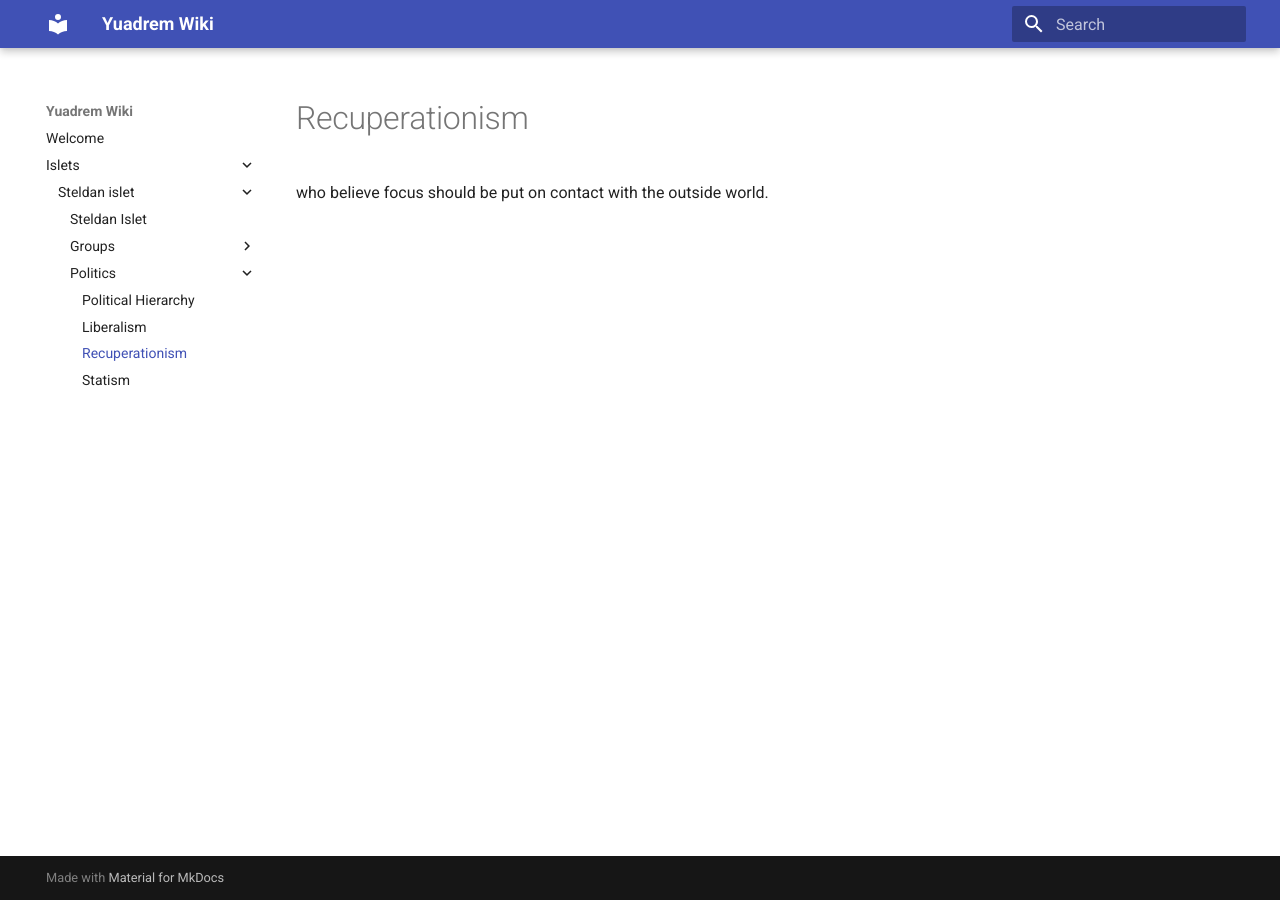
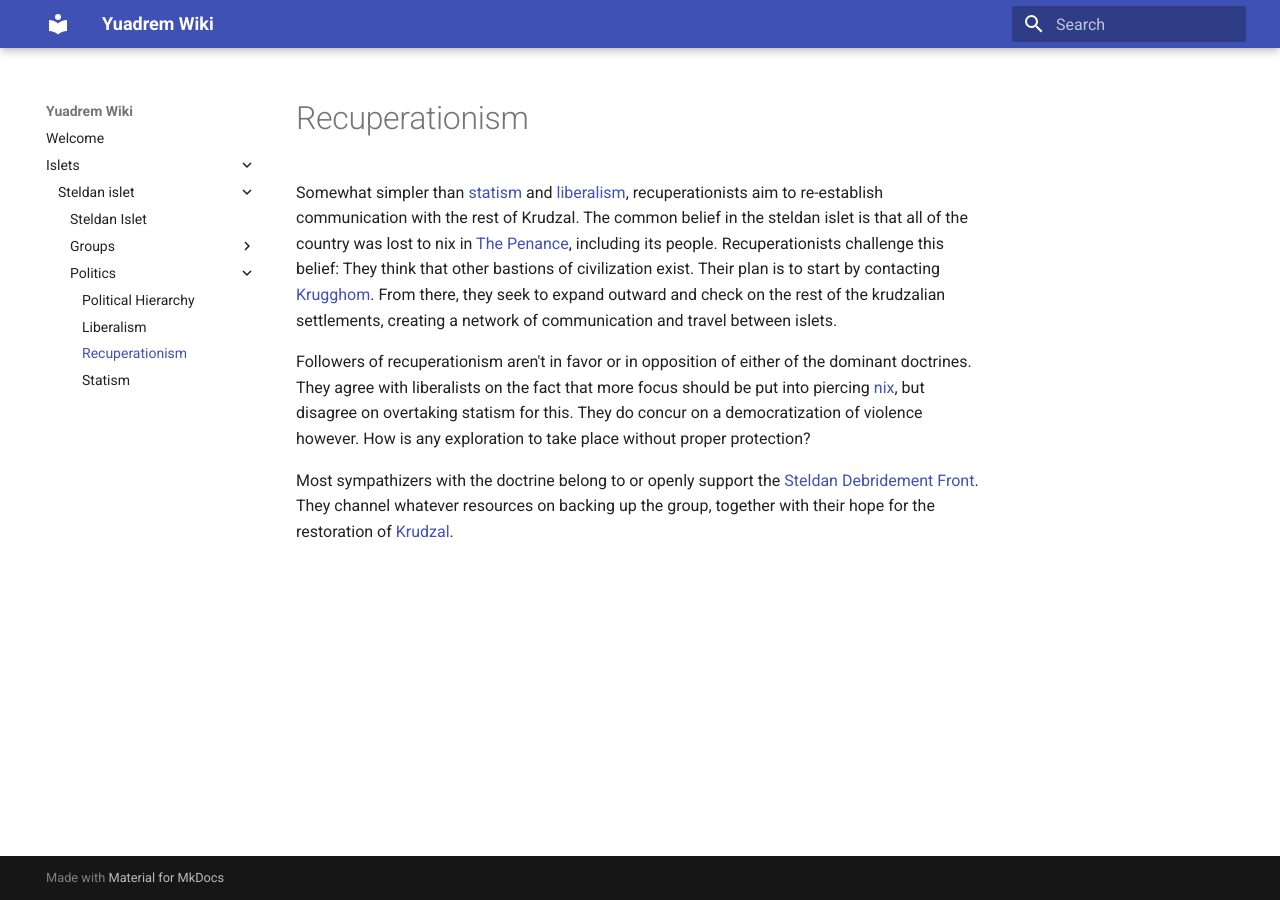
Before and after one commit to bleaktwig/yuadrem-wiki, an MkDocs documentation site: the page built from docs/islets/steldan_islet/politics/recuperationism.md, in a window 1280 px wide. Built offline with MkDocs 1.6.1 and Material for MkDocs 9.7.7, drawn with Linux system fonts in a browser that asks for light colours.

Commit message:
Finished liberalism and recuperationism sections

```diff
--- a/docs/islets/steldan_islet/politics/recuperationism.md
+++ b/docs/islets/steldan_islet/politics/recuperationism.md
@@ -1,2 +1,14 @@
 # Recuperationism
-who believe focus should be put on contact with the outside world.
+Somewhat simpler than [statism](../statism) and [liberalism](../liberalism), recuperationists aim to re-establish communication with the rest of Krudzal.
+The common belief in the steldan islet is that all of the country was lost to nix in [The Penance](TODO), including its people.
+Recuperationists challenge this belief: They think that other bastions of civilization exist.
+Their plan is to start by contacting [Krugghom](TODO).
+From there, they seek to expand outward and check on the rest of the krudzalian settlements, creating a network of communication and travel between islets.
+
+Followers of recuperationism aren't in favor or in opposition of either of the dominant doctrines.
+They agree with liberalists on the fact that more focus should be put into piercing [nix](TODO), but disagree on overtaking statism for this.
+They do concur on a democratization of violence however.
+How is any exploration to take place without proper protection?
+
+Most sympathizers with the doctrine belong to or openly support the [Steldan Debridement Front](../../groups/sdf).
+They channel whatever resources on backing up the group, together with their hope for the restoration of [Krudzal](TODO).
```
Also changed, not shown: docs/islets/steldan_islet/politics/liberalism.md (+8 -3 lines).
